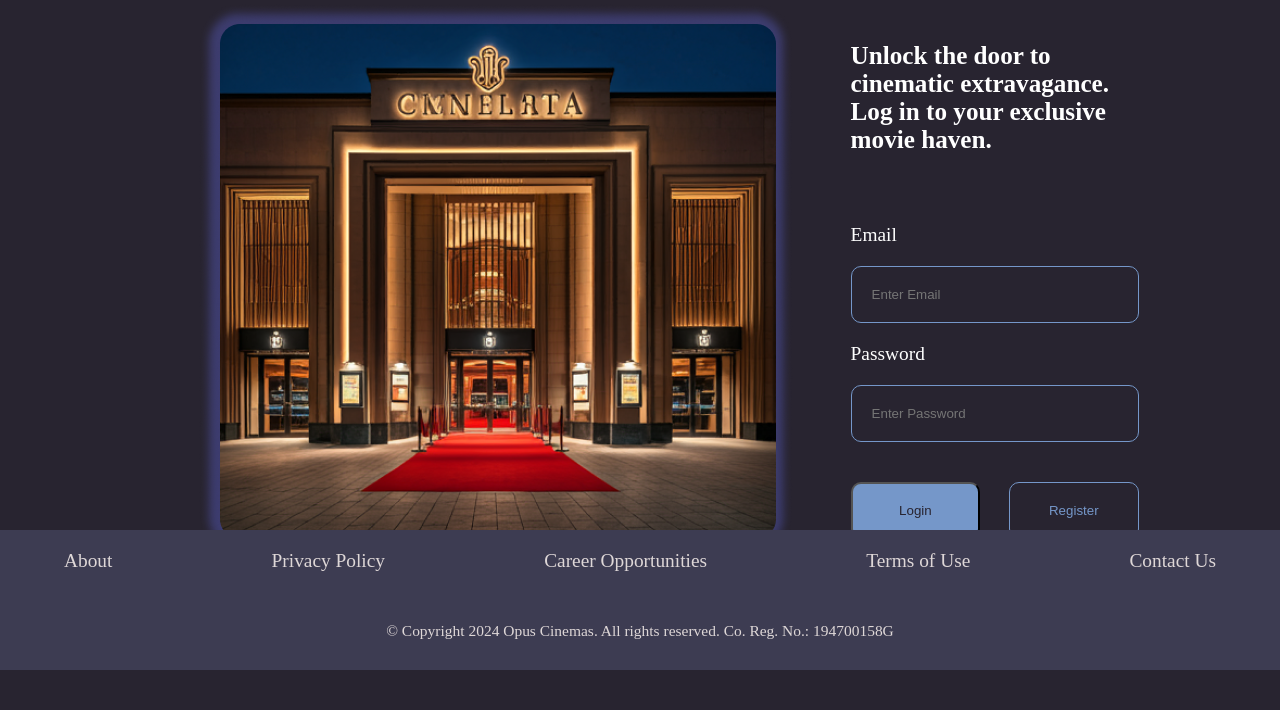
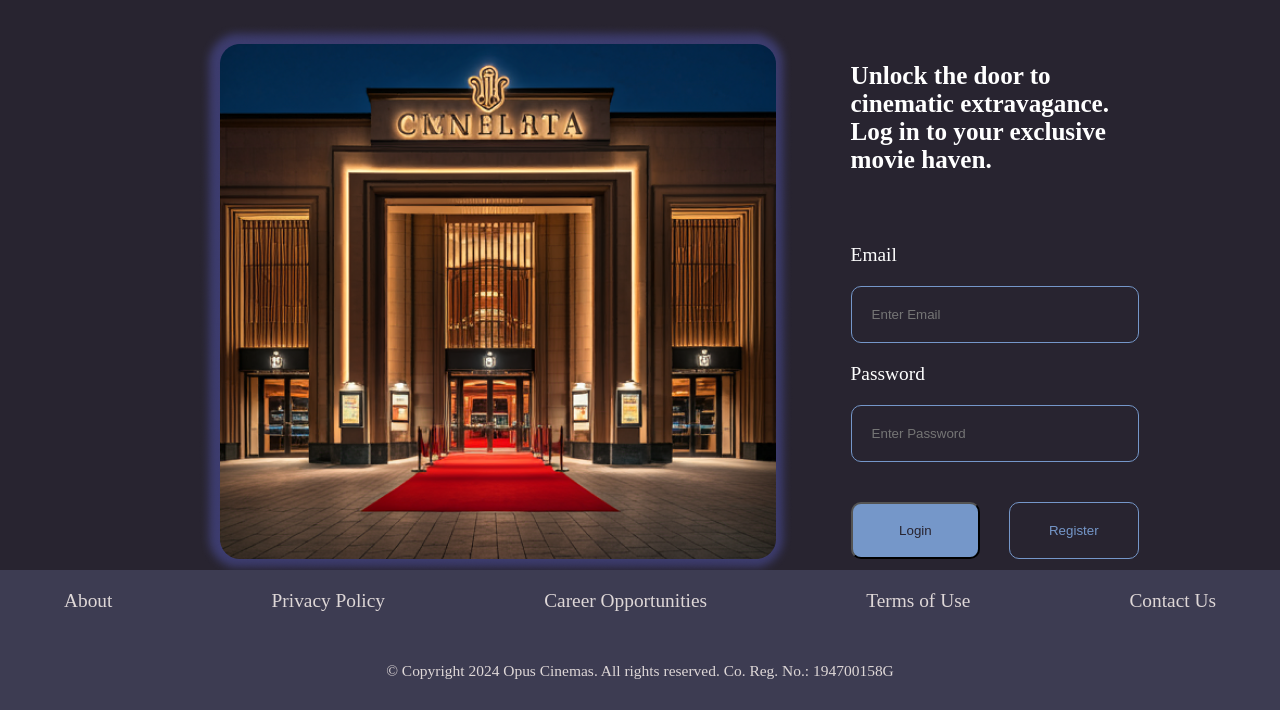
Before and after one commit to Hsinkai2000/Opus-Cinemas, a PHP site: page /login.html in a window 1280 px wide. Shown: the part 90-800 px from the top of the page. Run offline with PHP 8.4, Linux system fonts and the light colour scheme.

Commit message:
login body height ammendment

```diff
--- a/styles/login.css
+++ b/styles/login.css
@@ -2,7 +2,7 @@
     width: 90%;
     margin: auto;
     display: flex;
-    height: calc(100vh - 160px - 140px);
+    height: calc(100vh - 140px - 120px);
     align-items: center;
     justify-content: center;
 }
```
